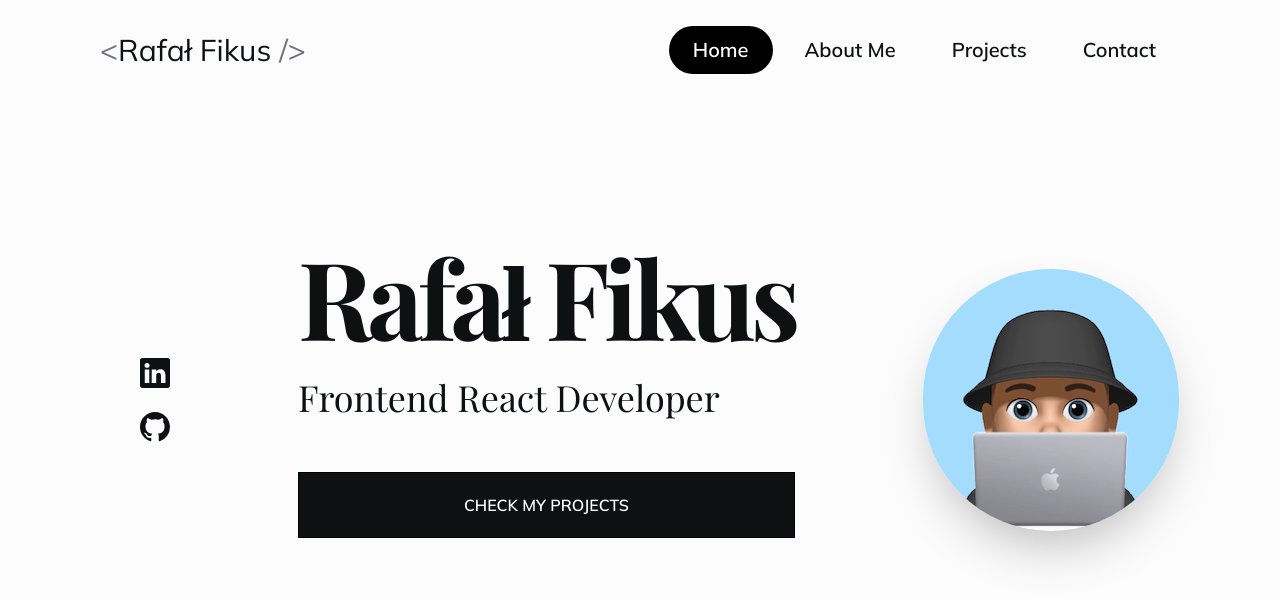
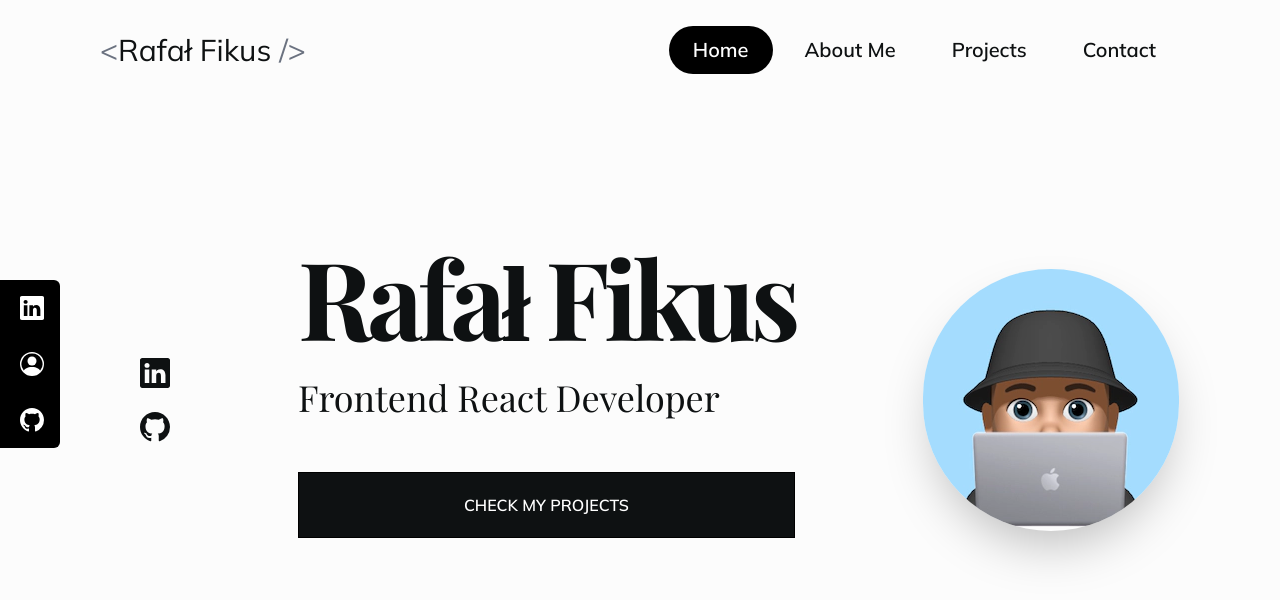
Before and after one commit to Vertori/prtfl-react-ts, a React (Vite) app: page / in a window 1280 px wide. Shown: the top 600 px of the page. Built offline with nearby package versions, Linux system fonts and the light colour scheme; a web font is replaced by a local one.

Commit message:
side socials component

```diff
--- a/src/App.tsx
+++ b/src/App.tsx
@@ -4,12 +4,14 @@ import Header from "./components/Header";
 import AnimRoutes from "./components/AnimRoutes";
 import { BrowserRouter as Router, Routes, Route } from "react-router-dom";
 import { motion } from "framer-motion";
+import SideSocials from "./components/SideSocials";
 
 function App() {
   return (
     <>
       <Router>
         <Header />
+        <SideSocials />
         <AnimRoutes />
       </Router>
     </>
--- /dev/null
+++ b/src/components/SideSocials.tsx
@@ -0,0 +1,42 @@
+import { BsLinkedin, BsGithub, BsPersonCircle } from "react-icons/bs";
+
+const SideSocials = (): JSX.Element => {
+  return (
+    <div className="hidden xl:flex flex-col top-[35%] left-0 fixed z-30">
+      <ul>
+        <li className="flex justify-between items-center w-40 h-14 px-4 bg-black ml-[-100px] duration-500 hover:rounded-md hover:ml-[-10px] rounded-tr-md">
+          <a
+            href="https://www.linkedin.com/in/rafa%C5%82-fikus-687815245/"
+            target="_blank"
+            className="flex justify-between items-center w-full text-white font-semibold ml-4"
+          >
+            LinkedIn
+            <BsLinkedin className="text-2xl" />
+          </a>
+        </li>
+        <li className="flex justify-between items-center w-40 h-14 px-4 bg-black ml-[-100px] duration-500 hover:rounded-md hover:ml-[-10px]">
+          <a
+            href="https://drive.google.com/file/d/1UxIpCbqG5Yh3ItfAR5up_pgdsakBR_tI/view?usp=sharing"
+            target="_blank"
+            className="flex justify-between items-center w-full text-white font-semibold ml-4"
+          >
+            Resume
+            <BsPersonCircle className="text-2xl" />
+          </a>
+        </li>
+        <li className="flex justify-between items-center w-40 h-14 px-4 bg-black ml-[-100px] duration-500 hover:rounded-md hover:ml-[-10px] rounded-br-md">
+          <a
+            href="https://github.com/Vertori"
+            target="_blank"
+            className="flex justify-between items-center w-full text-white font-semibold ml-4"
+          >
+            Github
+            <BsGithub className="text-2xl" />
+          </a>
+        </li>
+      </ul>
+    </div>
+  );
+};
+
+export default SideSocials;
```
